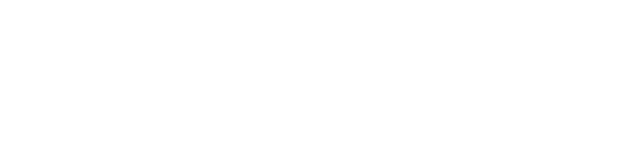
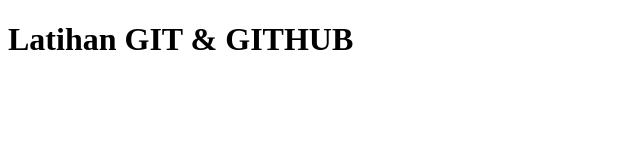
Before and after one commit to IndraJati24/latihan_git, a plain HTML site: page index.html in a window 1280 px wide. Shown: the whole page, without its empty margins (0-640 px from the left). Drawn offline with Linux system fonts and the light colour scheme.

Commit message:
update index.html

```diff
--- a/index.html
+++ b/index.html
@@ -5,7 +5,9 @@
     <meta name="viewport" content="width=device-width, initial-scale=1.0">
     <title>Latihan GIT</title>
 </head>
-<body></body>
+<body>
+    <h1>Latihan GIT & GITHUB</h1>
+</body>
 <script src="index.js">
     //Add document
     //perubahan baru
```
